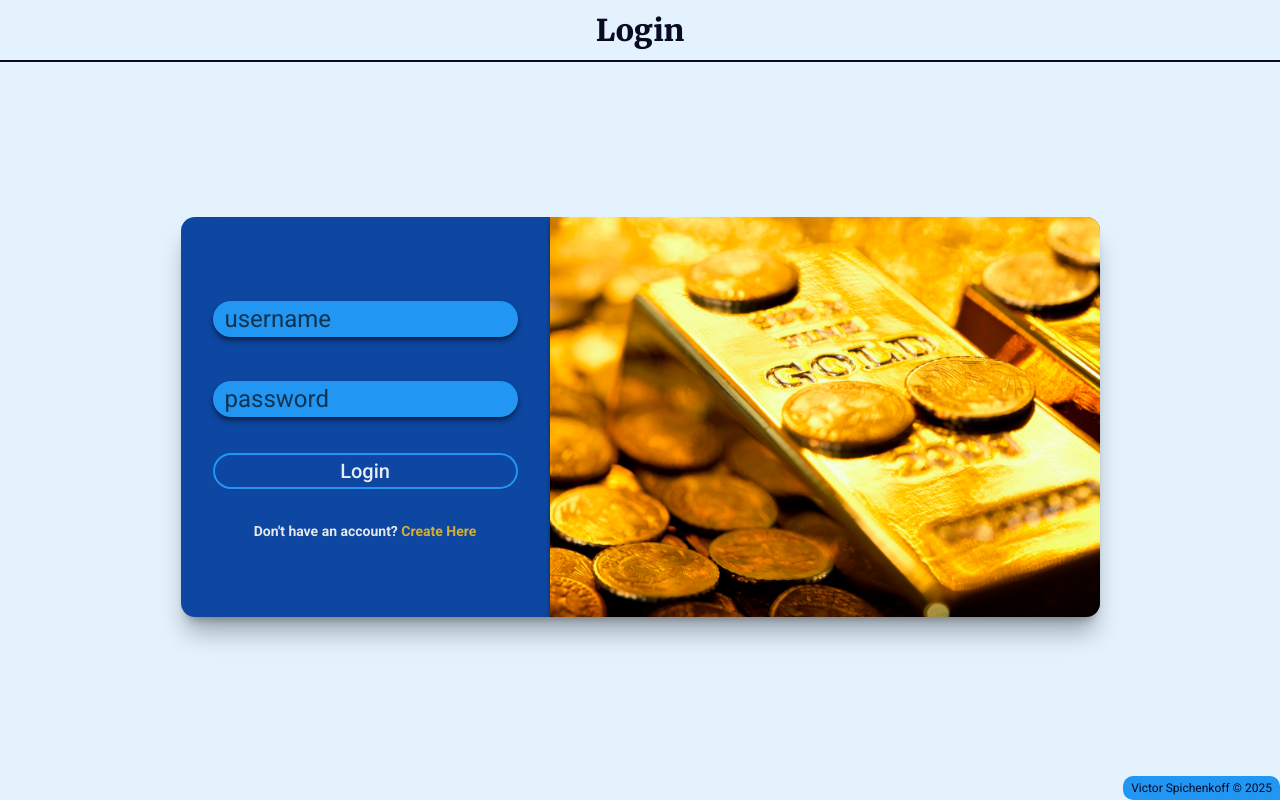
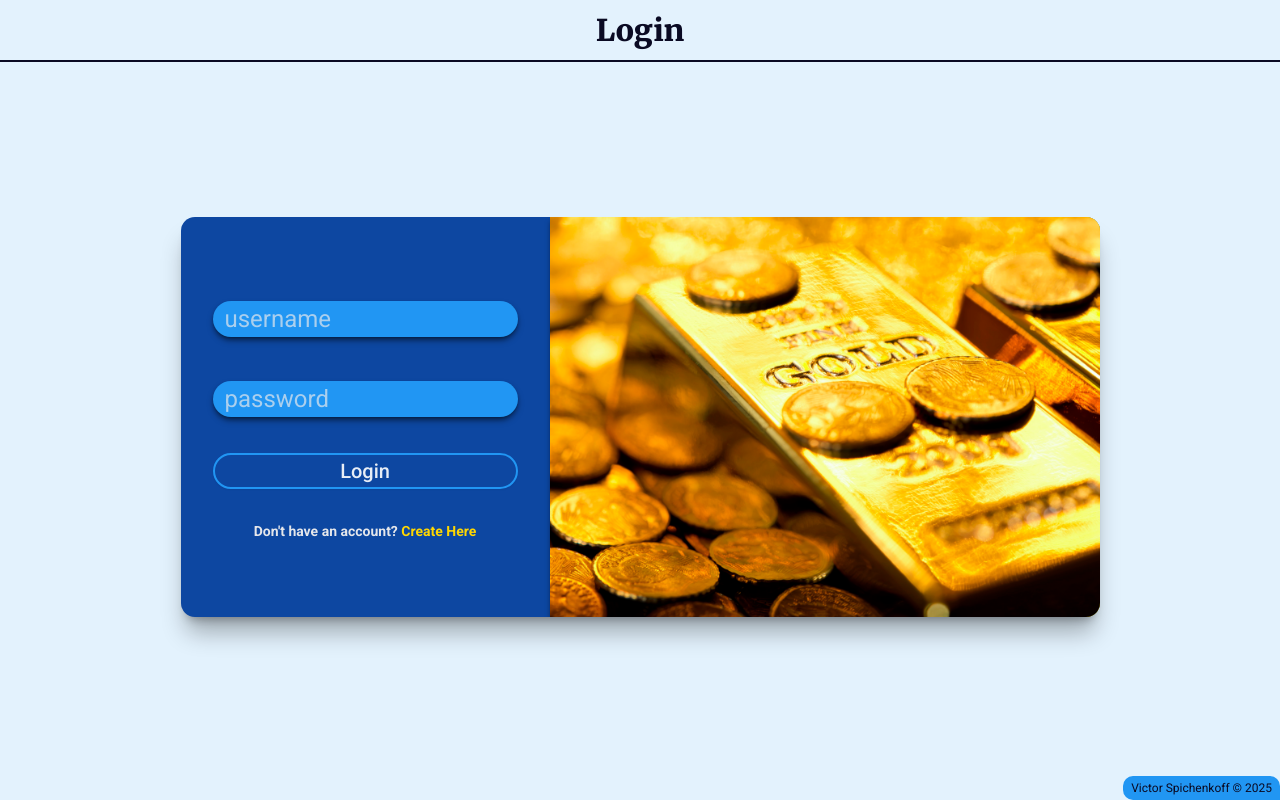
Before and after one commit to Victor-Spichenkoff/million_show, a Next.js app: page /auth/login in a window 1280 px wide. Built offline with nearby package versions, Linux system fonts and the light colour scheme.

Commit message:
Fix gold color

```diff
--- a/components/ui/input.tsx
+++ b/components/ui/input.tsx
@@ -11,7 +11,7 @@ function Input({ className, type, ...props }: React.ComponentProps<"input">) {
         "file:text-foreground placeholder:text-muted-foreground selection:bg-primary border-input flex h-9 w-full min-w-0 rounded-md border bg-transparent px-3 py-1 text-base shadow-xs transition-[color,box-shadow] outline-none file:inline-flex file:h-7 file:border-0 file:bg-transparent file:text-sm file:font-medium disabled:pointer-events-none disabled:cursor-not-allowed disabled:opacity-50 md:text-sm",
         "focus-visible:border-ring focus-visible:ring-ring/50 focus-visible:ring-[3px]",
         "aria-invalid:ring-destructive/20 dark:aria-invalid:ring-destructive/40 aria-invalid:border-destructive",
-        "placeholder:text-foreground/70 selection:bg-primary/80 flex items-center",
+        "placeholder:text-gray-200/70 selection:bg-primary/80 flex items-center",
         className
       )}
       {...props}
--- a/css/tailwind.css
+++ b/css/tailwind.css
@@ -11,12 +11,16 @@
   --color-foreground: var(--foreground);
   --color-form-btn: #0057FF;
 
+  /*font*/
+  --color-primary-foreground: var(--primary-foreground);
+
   --font-oswald: var(--font-oswald);
   --font-merriweather: var(--font-merriweather);
   --font-roboto: var(--font-roboto);
 }
 
 :root {
+  --primary-foreground: #DDD;
   --back: #e3f2fd;
   --highlight: #2196f3;
   --primary: #0d47a1;
@@ -26,7 +30,8 @@
   --foreground: #DDD;
   --success: #4caf50;
   --error: #f44336;
-  --gold: #d4af37;
+  /*--gold: #d4af37;*/
+  --gold: #ffd700;
 }
 
 .dark {
--- a/routes.ts
+++ b/routes.ts
@@ -4,7 +4,7 @@ export const publicRoutes = [
 
 export const protectedRoutes = [
     "/home",
-    // "/me"
+    "/me"
 ]
 
 export const authRoutes = [
```
